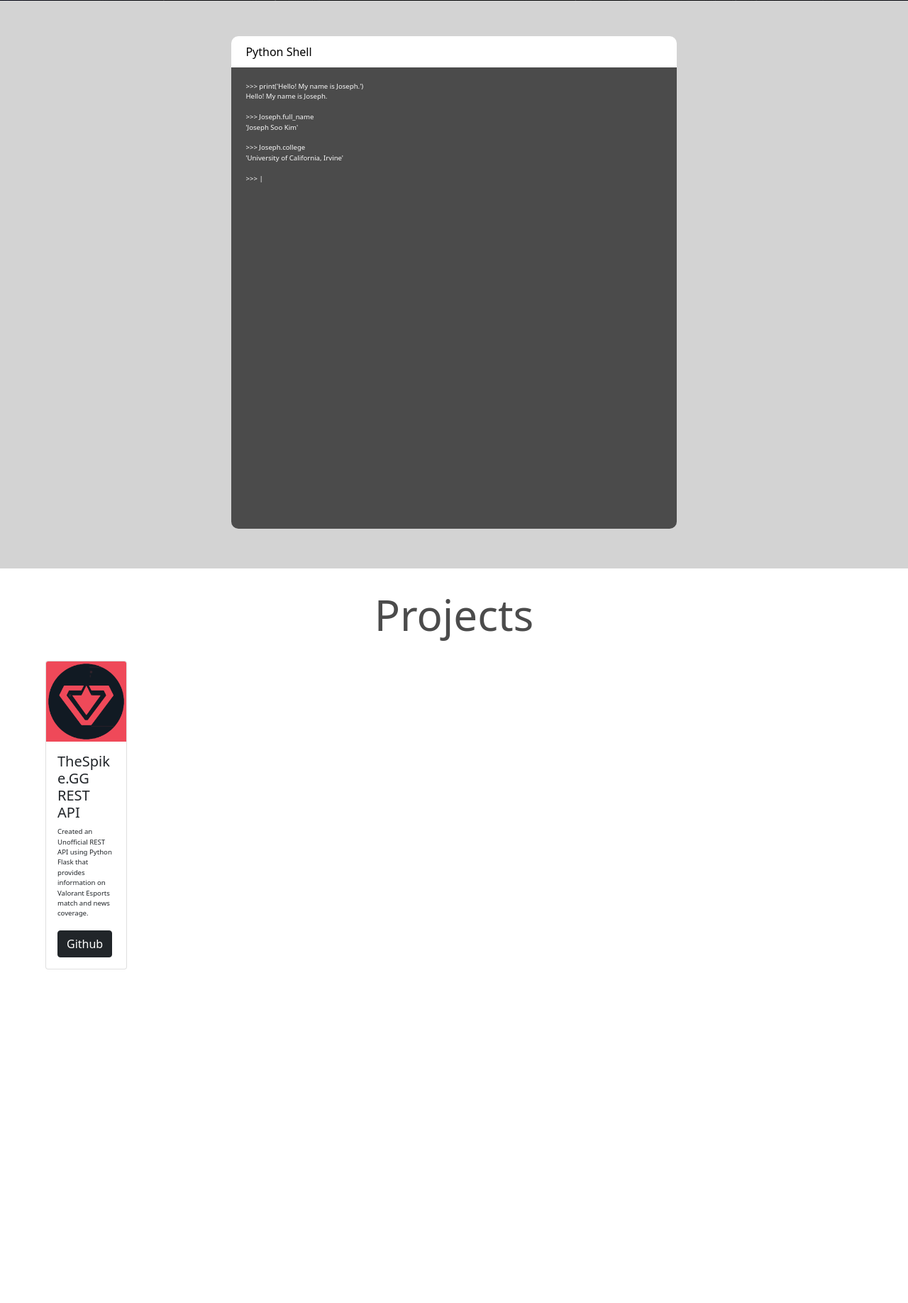
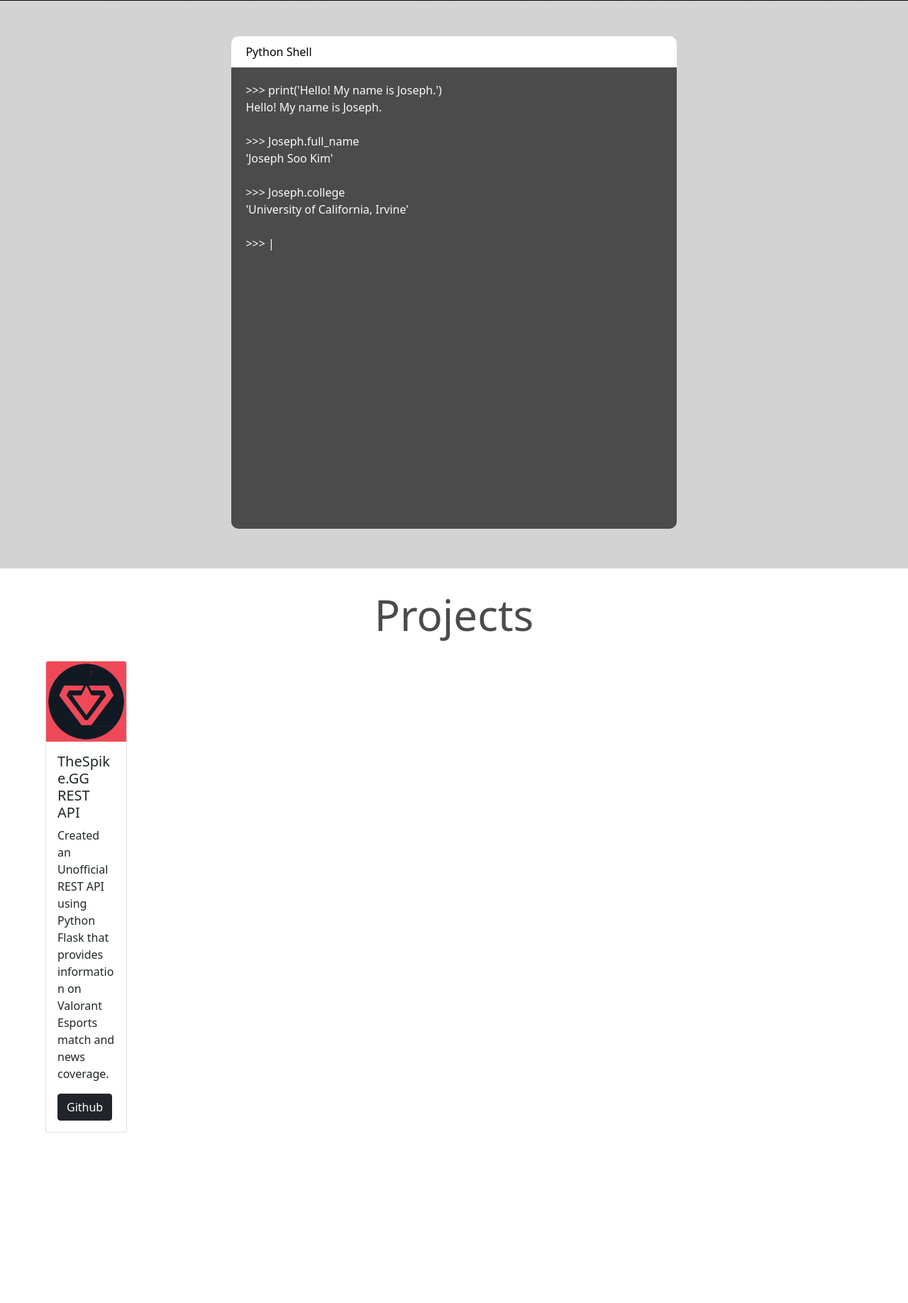
Before and after one commit to josephsookim/v1, a Flask app: page / in a window 1280 px wide. Shown: the part 399-2235 px from the top of the page at 71% size. Before the commit the page ends 1765 px from the top, so only its background shows below. Run offline with Flask 2, Linux system fonts and the light colour scheme.

Commit message:
adjust font size css

```diff
--- a/static/css/styles.css
+++ b/static/css/styles.css
@@ -78,7 +78,7 @@ html {
   background: #4b4b4b;
   border-bottom-left-radius: 10px;
   border-bottom-right-radius: 10px;
-  font-size: 60%;
+  font-size: 100%;
 }
 
 #projects {
@@ -103,7 +103,7 @@ html {
 .project {
   /*width: 200px;*/
   width: 10%;
-  font-size: 60%;
+  font-size: 100%;
   margin-bottom: 25rem;
   margin-right: 20px;
 }
```
